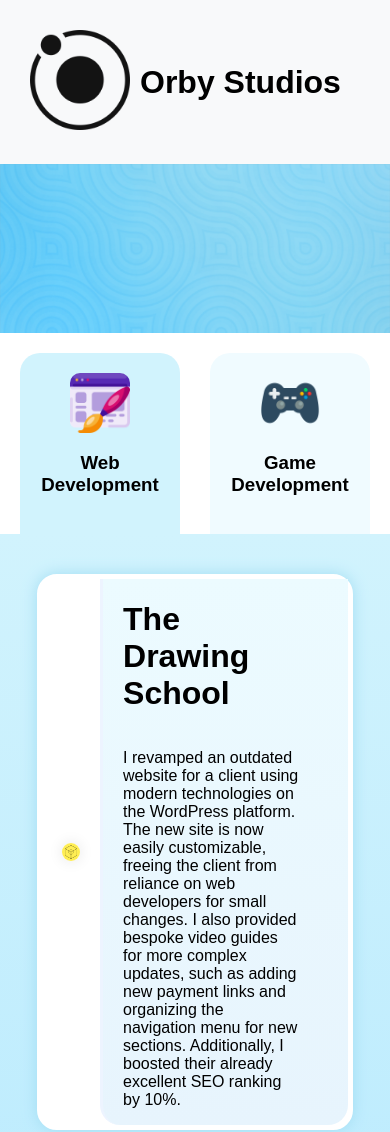
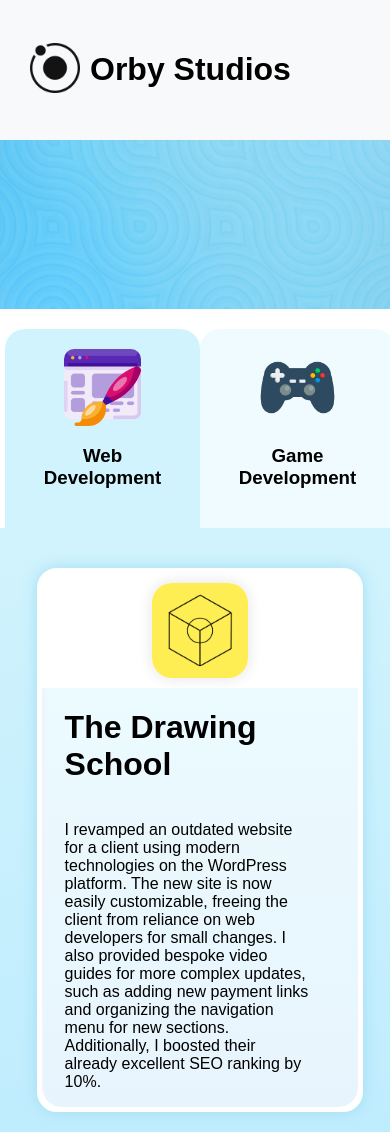
Before and after one commit to Rbreen13/Rbreen13.github.io, a plain HTML site: page index.html in a window 390 px wide. Shown: the top 1132 px of the page. Drawn offline with Linux system fonts and the light colour scheme.

Commit message:
Update style.css

```diff
--- a/style.css
+++ b/style.css
@@ -2,7 +2,8 @@ body {
     margin: 0;
     font-family: Arial, sans-serif;
     box-sizing: border-box;
-    overflow-x: hidden;
+    overflow-x: auto;
+    min-width: 400px;
 }
 
 .header {
@@ -12,13 +13,17 @@ body {
     padding: 20px 20px;
     background-color: #f8f9fa;
 }
+.h1 {
+    font-size: 5vw;
+}
+.h2 {
+    align-content: center;
+}
 
-.h2{
-    align-content:center;
-}
 .h3 {
     font-size: 3vw;
 }
+
 .logo-heading {
     display: flex;
     padding: 10px 10px;
@@ -41,6 +46,7 @@ body {
         margin: 10px 10px 10px 10px;
         color: #000000;
     }
+
     .nav .icon {
         display: none;
     }
@@ -53,6 +59,7 @@ body {
     background-repeat: no-repeat;
     background-size: cover;
 }
+
 .dev {
     text-align: center;
     background-color: #f0fbff;
@@ -60,17 +67,21 @@ body {
     padding: 20px 0px 5px;
     transition: background-color 0.25s ease;
 }
+
     .dev:hover {
         background-color: #e6f7ff;
     }
+
 .active {
     background-color: #d1f3fd;
     border-color: white;
     transition: background-color 0.5s ease;
 }
+
     .active:hover {
         background-color: #d1f3fd;
     }
+
 .dev img {
     max-width: 30%;
     border-radius: 20px;
@@ -81,6 +92,7 @@ body {
     font-size: 2vw;
     color: black;
 }
+
 .content {
     padding: 40px;
     display: flex;
@@ -134,18 +146,20 @@ body {
     display: flex;
     flex-direction: column;
     justify-content: space-between;
-    margin-bottom: 40px;
+    margin-bottom: 45px;
     background-color: white;
     border-radius: 20px;
     border-style: solid;
     border-color: white;
     border-width: 5px;
     box-shadow: 0px 0px 15px #a2ddf3;
-    width: 80%;
+    width: 90%;
 }
+
 .row {
     display: flex;
 }
+
 .left {
     flex: 1;
     align-items: center;
@@ -153,6 +167,7 @@ body {
     flex-direction: column; /* Align items vertically */
     justify-content: center;
 }
+
 .center {
     flex: 3;
     padding: 0px 50px 0px 20px;
@@ -164,6 +179,7 @@ body {
     background-image: linear-gradient(#ecfbff, #f1f8ff);
     border-left: solid #edf4ff 3px;
 }
+
 .bottom {
     margin-top: 5px;
     padding: 20px;
@@ -171,6 +187,7 @@ body {
     text-align: center;
     border-radius: 0px 0px 20px 20px;
 }
+
 .left img, .right img {
     max-width: 80%;
     max-height: auto;
@@ -187,28 +204,34 @@ body {
     position: relative;
     animation: slideRight 1s ease-in-out forwards;
 }
+
 .slide-Left {
     position: relative;
     animation: slideLeft 1s ease-in-out forwards;
 }
+
 .slideout-Left {
     position: relative;
     animation: slideoutLeft 1s ease-in-out forwards;
 }
+
 .slideout-Right {
     position: relative;
     animation: slideoutReft 1s ease-in-out forwards;
 }
+
 .expand-Vert {
     transform-origin: top; /* Ensure scaling happens from the top */
     transform: scaleY(0); /* Initial scale */
     animation: expandVert .25s ease-in-out forwards;
 }
+
 .fade-In {
     transform: scaleY(0);
     opacity: 0; /* Initial opacity */
     animation: expandAndFadeIn 2s ease-in-out forwards;
 }
+
 @keyframes slideRight {
     from {
         transform: translateX(-100%);
@@ -220,6 +243,7 @@ body {
         opacity: 1;
     }
 }
+
 @keyframes slideLeft {
     from {
         transform: translateX(100%);
@@ -231,6 +255,7 @@ body {
         opacity: 1;
     }
 }
+
 @keyframes slideoutRight {
     from {
         transform: translateX(-100%);
@@ -242,6 +267,7 @@ body {
         opacity: 1;
     }
 }
+
 @keyframes slideoutLeft {
     from {
         transform: translateX(0);
@@ -253,6 +279,7 @@ body {
         opacity: 0;
     }
 }
+
 @keyframes expandVert {
     0% {
         transform: scaleY(0);
@@ -262,6 +289,7 @@ body {
         transform: scaleY(1);
     }
 }
+
 @keyframes fadeIn {
     0% {
         transform: scaleY(0); /* Adjust this value to your desired height */
@@ -269,10 +297,11 @@ body {
     }
 
     100% {
-        transform:scaleY(1); /* Adjust this value to your desired height */
+        transform: scaleY(1); /* Adjust this value to your desired height */
         opacity: 1;
     }
 }
+
 .categories {
     display: flex;
     gap: 10px;
@@ -292,10 +321,19 @@ body {
     padding: 20px;
 }
 
-@media (max-width: 700px) {
+@media (max-width: 750px) {
+    .logo {
+        margin-right: 10px;
+        max-width: 50px; /* Maximum width */
+        max-height: 50px; /* Maximum height */
+    }
+    .h1 {
+        font-size: 3vw;
+    }
     .h3 {
         font-size: 2vw;
     }
+
     .nav a {
         display: none;
     }
@@ -307,18 +345,20 @@ body {
 
     .categories {
         display: flex;
-        gap: 10px;
+        gap: 0px;
         justify-content: space-around;
-        padding: 20px 10px 0;
+        padding: 20px 5px 0;
         background-color: white;
     }
+
     .dev {
         align-content: center;
         padding: 20px;
         display: flex;
-        width: 120px;
+        width: 250px;
         flex-direction: column;
     }
+
         .dev i {
             font-size: 50px;
             color: black;
@@ -326,7 +366,7 @@ body {
         }
 
         .dev img {
-            align-self:center;
+            align-self: center;
             max-width: 50%;
             border-radius: 10px;
             height: auto;
@@ -342,6 +382,7 @@ body {
         color: black;
         display: none;
     }
+
     .container {
         display: flex;
         flex-direction: column;
@@ -352,6 +393,10 @@ body {
         box-shadow: 0px 0px 15px #a2ddf3;
         width: 99%;
     }
+    .row {
+        display: flex;
+        flex-direction: column;
+    }
     .left {
         flex: 1;
         align-items: center;
@@ -359,6 +404,7 @@ body {
         flex-direction: column;
         justify-content: center;
     }
+
     .center {
         flex: 3;
         padding: 0px 50px 0px 20px;
@@ -369,6 +415,7 @@ body {
         border-radius: 0px 0px 20px 20px;
         background-image: linear-gradient(#ecfbff, #e7f4fd);
     }
+
     .left img, .right img {
         max-width: 30%;
         margin: 10px;
@@ -380,6 +427,7 @@ body {
         justify-content: center;
         box-shadow: 0px 0px 15px #e4e4e4;
     }
+
     .banner {
         display: flex;
         flex-direction: column;
@@ -388,5 +436,4 @@ body {
         background-repeat: no-repeat;
         background-size: cover;
     }
-
 }
```
